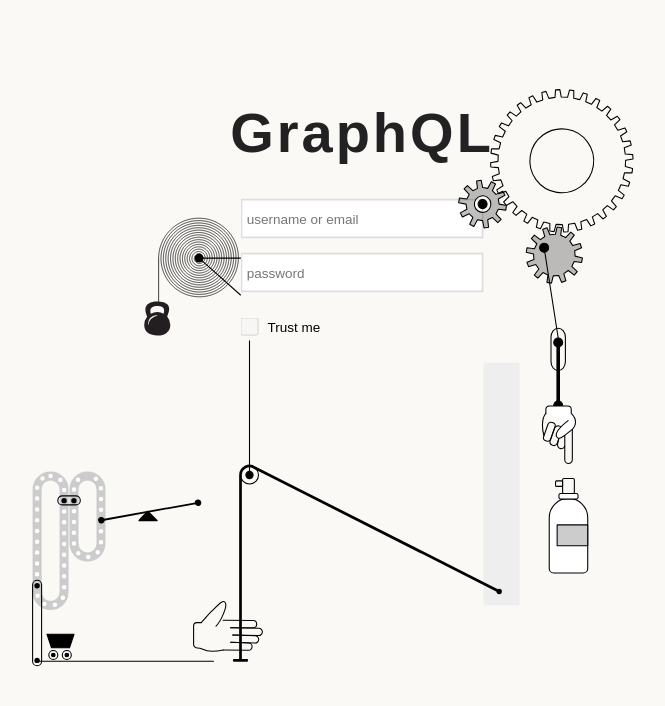
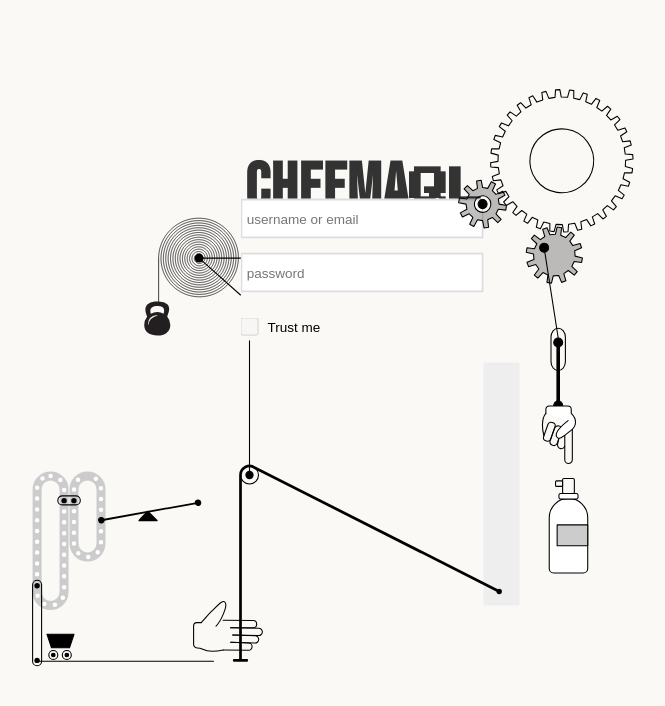
Before and after one commit to ihamzaihsan/GraphQL, a website with bundled scripts: page pages/index.html in a window 1280 px wide. Shown: the whole page, without its empty margins (278-943 px from the left). Built offline with nearby package versions, Linux system fonts and the light colour scheme.

Commit message:
Updated title styling

```diff
--- a/pages/index.html
+++ b/pages/index.html
@@ -4,20 +4,42 @@
     <meta charset="UTF-8">
     <meta name="viewport" content="width=device-width, initial-scale=1.0">
     <link rel="stylesheet" href="../assets/css/style.css">
-    <title>GraphQL Login</title>
+    <link href="https://fonts.googleapis.com/css2?family=Bebas+Neue&family=Press+Start+2P&display=swap" rel="stylesheet">
+    <title>CheemaQL</title>
     <style>
+        @import url('https://fonts.googleapis.com/css2?family=Bebas+Neue&family=Press+Start+2P&display=swap');
+
 .graphql-header {
     text-align: center;
     font-size: 3.5rem;
-            margin: 100px 0;
+    margin: 150px 0;
     color: #222;
     font-family: Arial, sans-serif;
     letter-spacing: 3px;
 }
+
+.cheema {
+    font-family: 'Bebas Neue', sans-serif;
+    font-weight: 700;
+    font-size: 4rem;
+    letter-spacing: 1px;
+    color: #333;
+}
+
+.ql {
+    font-family: 'Press Start 2P', monospace;
+    font-weight: bold;
+    font-size: 2.5rem;
+    letter-spacing: -5px;
+    color: #333;
+}
+
     </style>
 </head>
 <body>
-    <h1 class="graphql-header">GraphQL</h1>
+        <h1 class="graphql-header">
+            <span class="cheema">Cheema</span><span class="ql">QL</span>
+        </h1>
     <div class="container">
         <form class="form-container">
             <label class="form-row">
```
Lines whose indentation alone changed are shown as unchanged.
